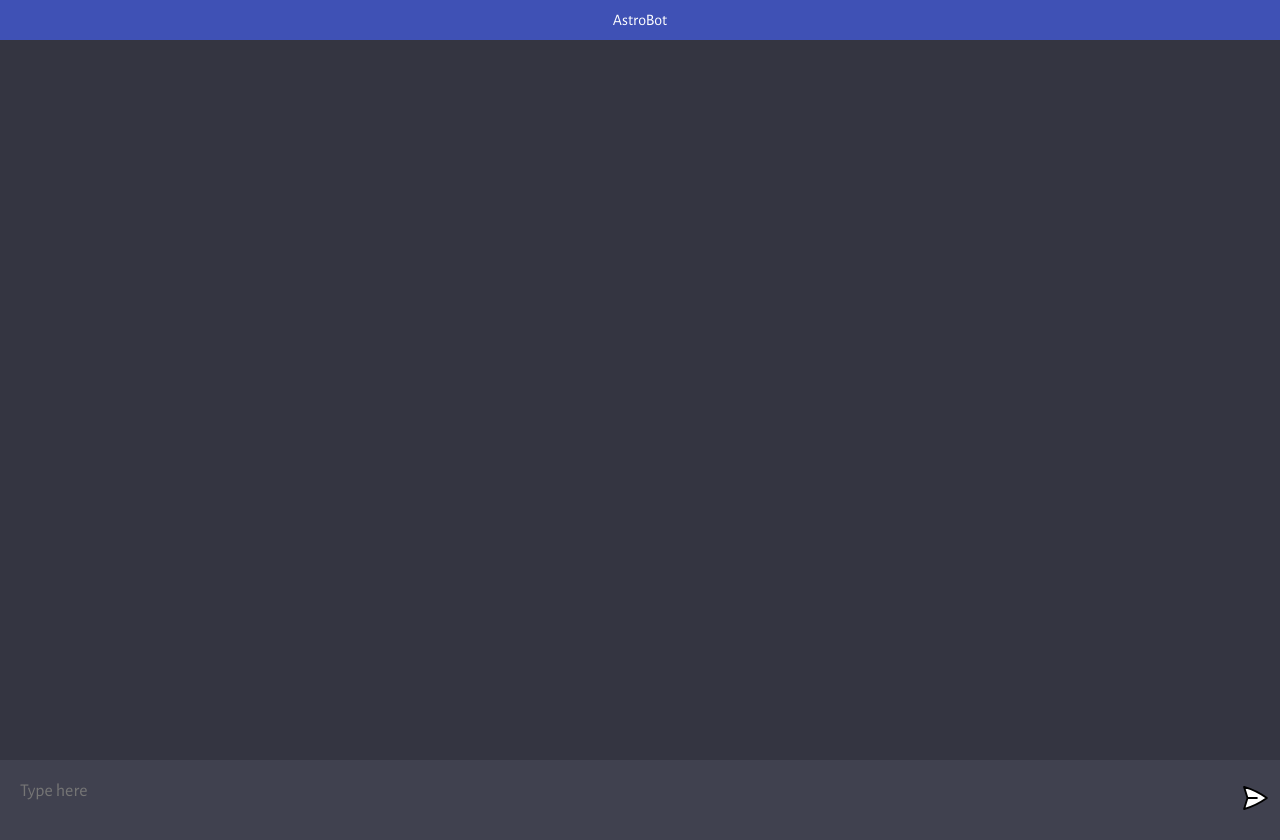
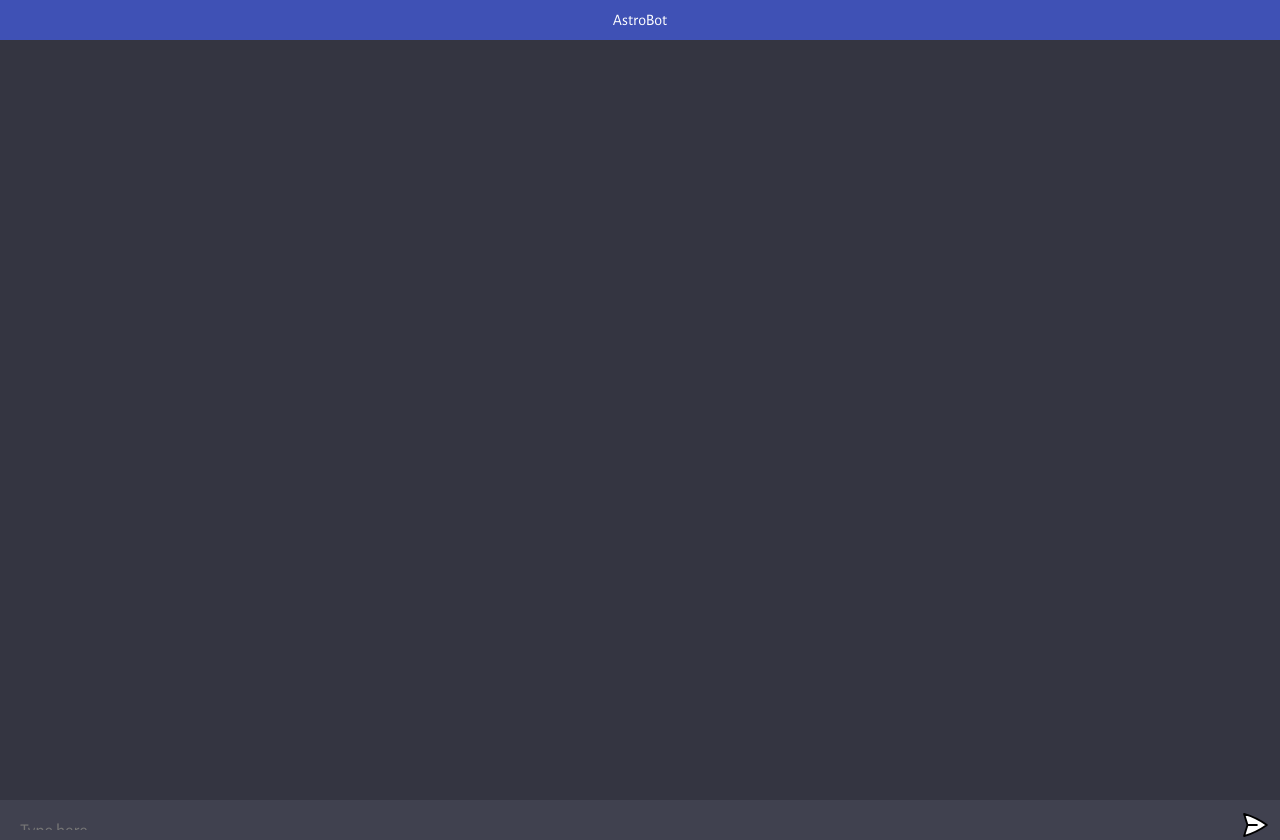
Before and after one commit to creativeisaiah/ai-helper, a website built with Vite: page client/index.html in a window 1280 px wide. Built offline with nearby package versions, Linux system fonts and the light colour scheme.

Commit message:
style changes

```diff
--- a/client/style.css
+++ b/client/style.css
@@ -132,7 +132,7 @@ body, html {
 form {
   width: 100%;
   max-width: 1280px;
-  height: 10vh;
+  height: 5vh;
   margin: 0 auto;
   padding: 10px;
   background: #40414F;
```
